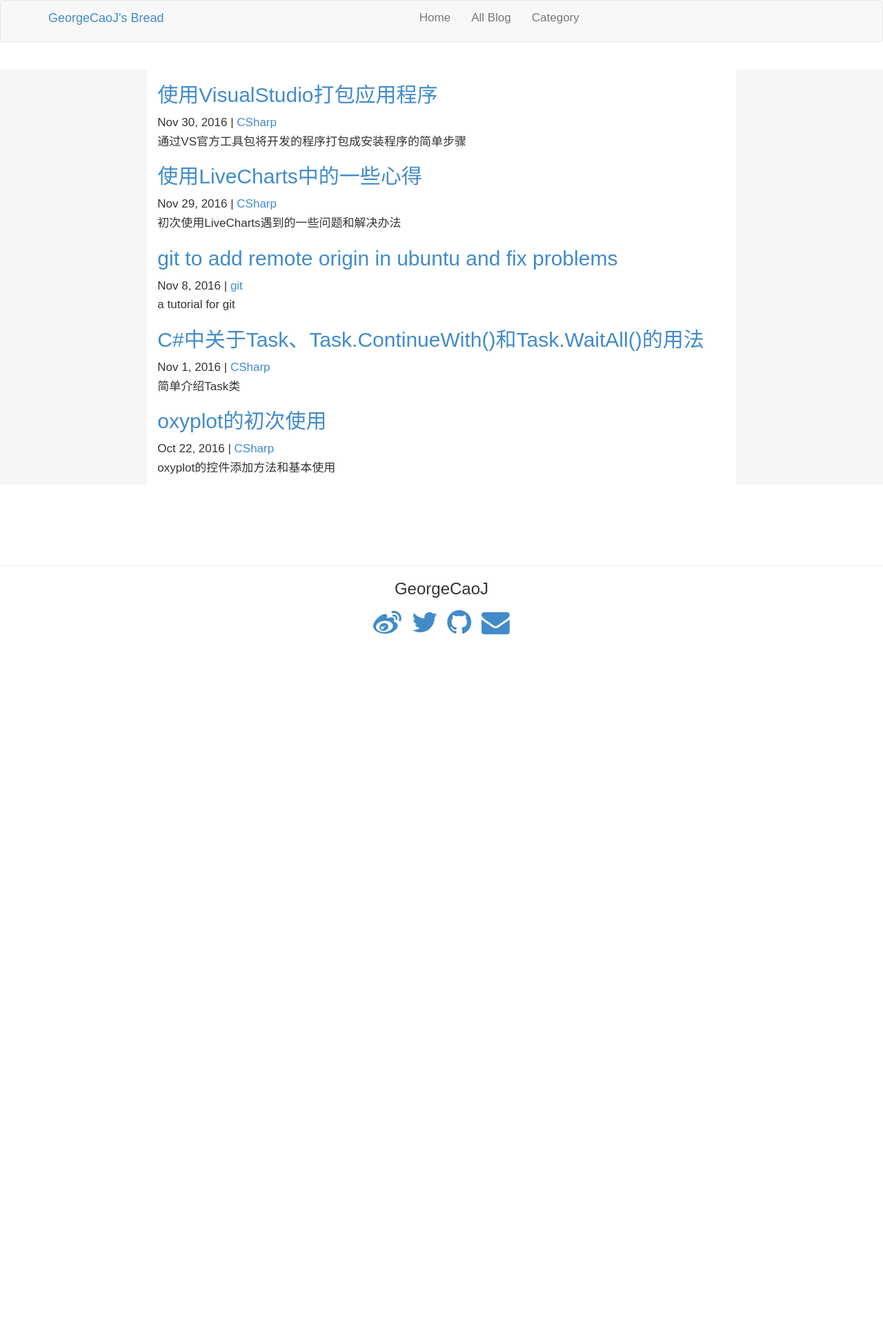
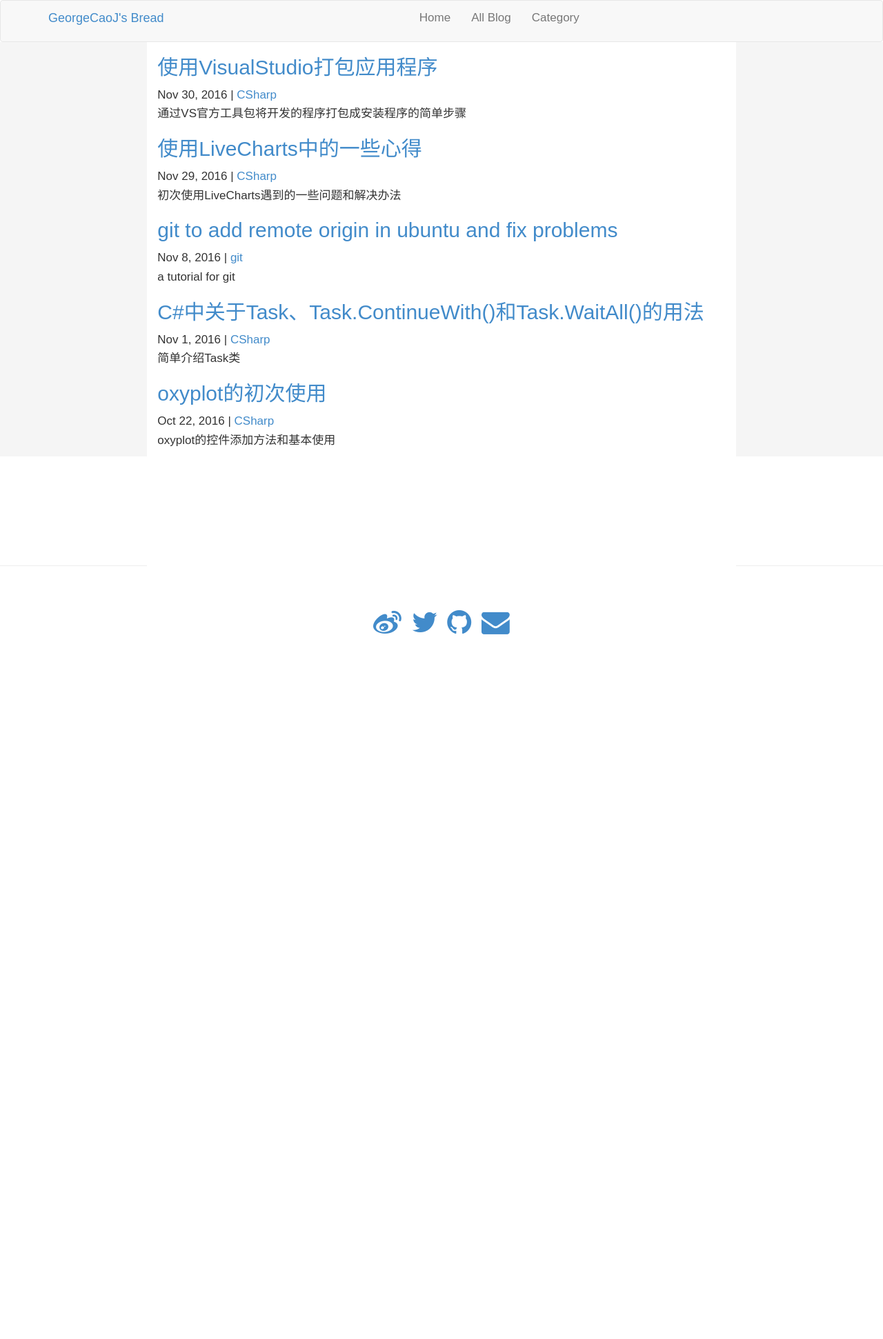
Before and after one commit to GeorgeCaoJ/blog, a Jekyll site: the page built from index.html, in a window 1280 px wide. Shown: the whole page at 69% size. Built offline with Jekyll 4.4.1, drawn with Linux system fonts in a browser that asks for light colours; before the commit the page ends 930 px from its top, so only the background shows below that.

Commit message:
make the column full page

```diff
--- a/css/common.css
+++ b/css/common.css
@@ -11,14 +11,13 @@
 }
 
 .row{
-    height: 100%;
-    display: table-row;
+
     background-color: #f5f5f5;
 }
 
-.row .no-float {
-  display: table-cell;
-  float: none;
+.col-md-8 {
+    padding-bottom: 100%;
+    margin-bottom: -100%;
 }
 
 .textarea{
@@ -35,14 +34,6 @@
   height: 100%;
 }
 
-.container-fluid {
-    htight: 100%;
-    display: table;
-    width: 100%;
-    margin-top: -50px;
-    padding: 50px 0 0 0;
-    box-sizing: border-box;
-}
 
 .wrapper {
     min-height: 100%;
```
